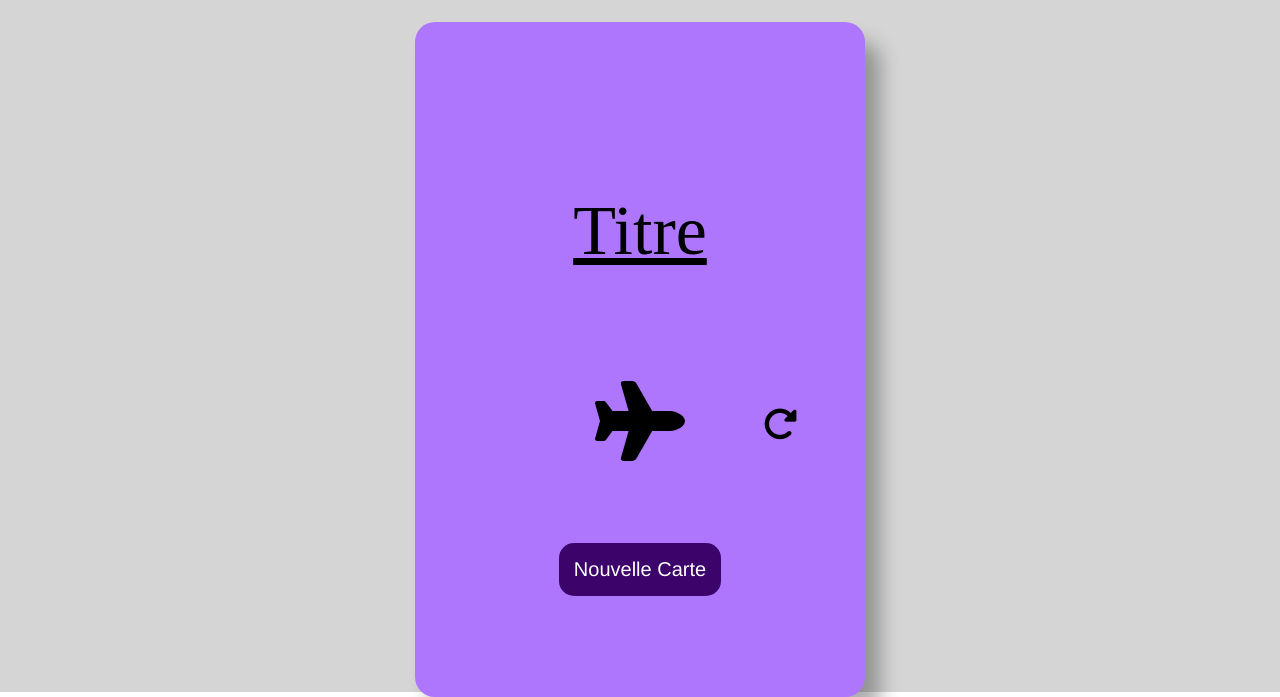
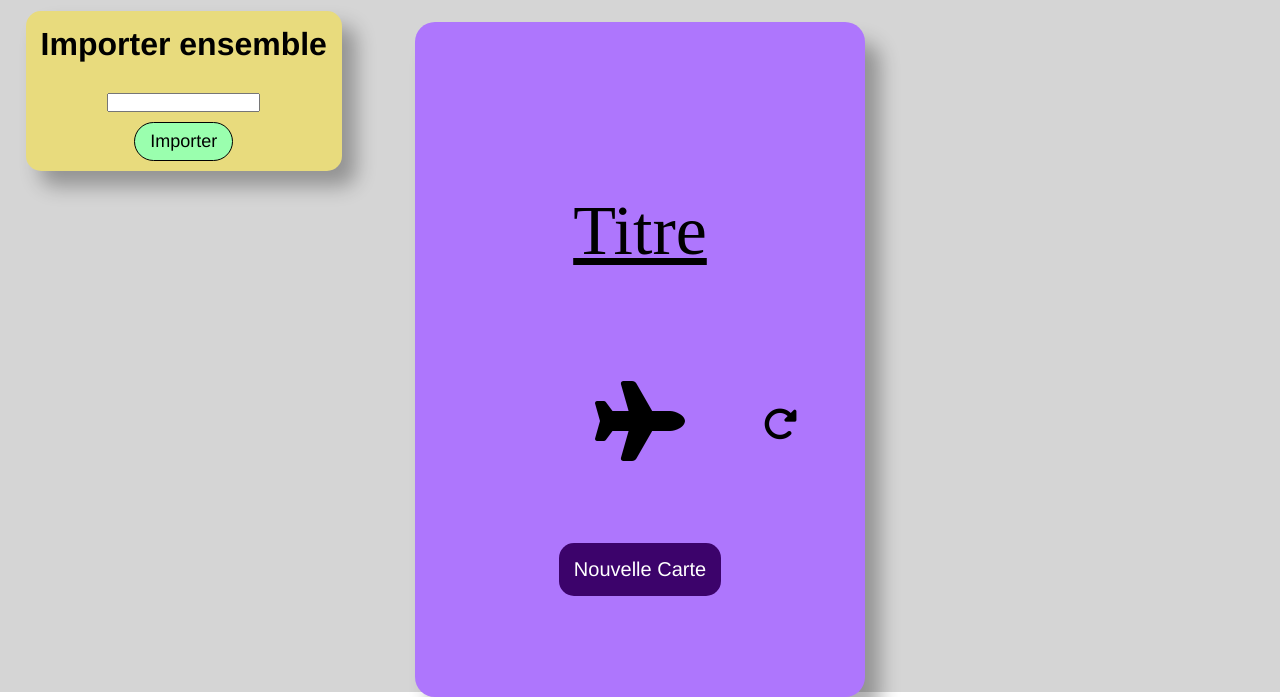
Before and after one commit to outils-chinois/outils-chinois.github.io, a plain HTML site: page flashcards/create/index.html in a window 1280 px wide. Shown: the part 108-805 px from the top of the page. Drawn offline with Linux system fonts and the light colour scheme; files that its build step writes are made by us from their sources.

Commit message:
Added import options in flashcards/create/

```diff
--- a/flashcards/create/create.css
+++ b/flashcards/create/create.css
@@ -326,13 +326,53 @@
 
 
 /*------------------------------------------------*/
+/*---------------------Import---------------------*/
+/*------------------------------------------------*/
+
+#importGroup {
+    position: absolute;
+    left: 2%;
+    top: 2%;
+    z-index: 2;
+
+    height: 130px;
+    padding: 15px;
+
+    background-color: #E8DB7D;
+    border-radius: 15px;
+    box-shadow: 14px 15px 20px #00000050;
+
+    display: flex;
+    flex-direction: column;
+    align-items: center;
+}
+
+#importGroup > h1 {
+    margin-bottom: 30px;
+}
+
+#importGroup > button {
+    margin-top: 10px;
+    padding: 8px 15px;
+    font-size: 18px;
+
+    border-radius: 20px;
+    border: 1px solid black;
+
+    background-color: #9affae;
+}
+
+#importGroup > button:hover {background-color: #7cd18d}
+#importGroup > button:active {background-color: #5e9f6b}
+
+/*------------------------------------------------*/
 /*---------------------Mobile---------------------*/
 /*------------------------------------------------*/
 
 @media (max-width: 750px) {
-	.mainBody {height: 1800px}
+    .mainBody {height: 1800px}
 
-	#cardContainer {width: 85%}
-	#mainCard {width: 100%}
-	.decoratorCard {display: none}
+    #cardContainer {width: 85%}
+    #mainCard {width: 100%}
+    .decoratorCard {display: none}
 }
--- a/flashcards/create/create.js
+++ b/flashcards/create/create.js
@@ -7,6 +7,14 @@ getCodeFromString = string => {
     var endString = '';
     string.split('').forEach(element => endString += `,${getCodeFromChar(element)}`);
     return endString.substring(1) // endString[1:]
+}
+
+getStringFromCode = (codeString, seperator=',') => {
+    var endString = '';
+    for (let charCode of codeString.split(seperator)) {
+        endString += getCharFromCode(charCode);
+    }
+    return endString
 }
 
 // let copyToClipboard = navigator.clipboard.writeText;
@@ -165,3 +173,40 @@ function selectTextFromNode(htmlObject) {
 }
 
 function fillPinyin() {document.getElementById('pinyinInput').value = pinyinFromChars(document.getElementById('mainDisplay').value);}
+
+function decodeData(data) {
+    pseudoBytes = data.split('|');
+    let titlesBytes = pseudoBytes.splice(0, 2);
+    titleName = getStringFromCode(titlesBytes[0]);
+    titleIconIndex = parseFloat(titlesBytes[1]);
+
+    const dataList = [[titleName, titleIconIndex]];
+
+
+
+    for (let charData of pseudoBytes) {
+        let charDataList = charData.split(';')
+        dataList.push({
+            char: getStringFromCode(charDataList[0]),
+            pinyin: (charDataList[1] == '%') ? pinyinFromChars(getStringFromCode(charDataList[0])) : getStringFromCode(charDataList[1]),
+            definition: getStringFromCode(charDataList[2])
+        })
+    }
+
+    return dataList
+
+}
+
+
+function importSet() {
+    let setData = decodeData(document.getElementById('importCodeInput').value);
+    current_list.splice(1); //remove everything except first element
+
+    let titleData = setData.splice(0, 1)[0];
+    document.getElementById('setTitle').value = titleData[0];
+    document.getElementById('setIcon').className = icon_list[titleData[1]];
+
+    current_list.push(...setData);
+    set_length = current_list.length - 1;
+    goToIndex(0); // update/go to title card
+}
--- a/flashcards/create/index.html
+++ b/flashcards/create/index.html
@@ -61,7 +61,14 @@
 
 		</div>
 
-		<!-- Add info/documentation here  -->
+		<div id="importGroup">
+			<h1>Importer ensemble</h1>
+			<input id="importCodeInput" type="text">
+			<button onclick="importSet();">Importer</button>
+
+		</div>
+
+		<!-- Add info/documentation here (?) -->
 
 	</div>
 
--- a/flashcards/flashcards.js
+++ b/flashcards/flashcards.js
@@ -113,7 +113,7 @@ previous_card = () => goToIndex(current_index - 1)
 //------------------------------------------------Custom Set---------------------------------------------
 //-------------------------------------------------------------------------------------------------------
 
-//-fdq,-fcn,-fcp,-feo,-fdp,-fco,-fcn,-fcj|5|pc,693,697;-fcu,-f79,-fci,-fcp,-feo,-fcf,-f8z,-feo,-fck,-f8z,-fci;-fdl,-fck,-fcv,-fct,-fcr|3xt,-j,891,d2r;-fc9,-f2m,-feo,-fcu,-f8n,-feo,-fc6,-fco,-f79,-feo,-fcs,-f9c,-fch;-fdi,-fcr,-feo,-fci,-fcr,-feo,-fcd,-fcv,-fcn,-fcd,-feo,-fcg,-fcv,-fcd,-feo,-fdq,-fef|nq,52;-fcf,-f8z,-feo,-fcc,-f8f;-fcv,-fcb,-fcc,-fce,-fcr,-feo,-fe9,-feo,-fck,-fcr,-fcd,-feo,-fcv,-fcb,-fcc,-fce,-fcr,-fcd|at9,ac2;-fck,-f9b,-fci,-feo,-fcd,-f94;-fcu,-fck,-fcr,-fcb|e8k,e8j;-fc7,-f79,-fci,-feo,-fc7,-f9b,-fci,-fcp;-fc7,-fcn,-fci,-fcp,-feo,-fc7,-fcv,-fci,-fcp|133,4zp,4r3,czd,55j;-fc7,-fcb,-f9b,-fci,-feo,-fck,-f9b,-fcn,-feo,-fcd,-fco,-f90,-feo,-fc6,-fco,-f94,-feo,-fc7,-f9c,-fci,-fcp;-fdi,-fcr,-feo,-fca,-fch,-fcn,-fcd,-fea,-fea,-fea|cd,py;-fcu,-f2q,-fch,-feo,-fc6,-fco,-f2k,-fci;-fcp,-fcv,-fce,-fcv,-fci,-fcc,-fcn,-fce
+//-fdq,-fcn,-fcp,-feo,-fdp,-fco,-fcn,-fcj|5|pc,693,697;%;-fdl,-fck,-fcv,-fct,-fcr|3xt,-j,891,d2r;%;-fdi,-fcr,-feo,-fci,-fcr,-feo,-fcd,-fcv,-fcn,-fcd,-feo,-fcg,-fcv,-fcd,-feo,-fdq,-fef|nq,52;%;-fcv,-fcb,-fcc,-fce,-fcr,-feo,-fe9,-feo,-fck,-fcr,-fcd,-feo,-fcv,-fcb,-fcc,-fce,-fcr,-fcd|at9,ac2;%;-fcu,-fck,-fcr,-fcb|e8k,e8j;%;-fc7,-fcn,-fci,-fcp,-feo,-fc7,-fcv,-fci,-fcp|133,4zp,4r3,czd,55j;%;-fdi,-fcr,-feo,-fca,-fch,-fcn,-fcd,-fea,-fea,-fea|cd,py;%;-fcp,-fcv,-fce,-fcv,-fci,-fcc,-fcn,-fce
 
 function customSetClick(htmlObject) {
     const currentlyActive = eval(htmlObject.getAttribute('data-active'));
```
